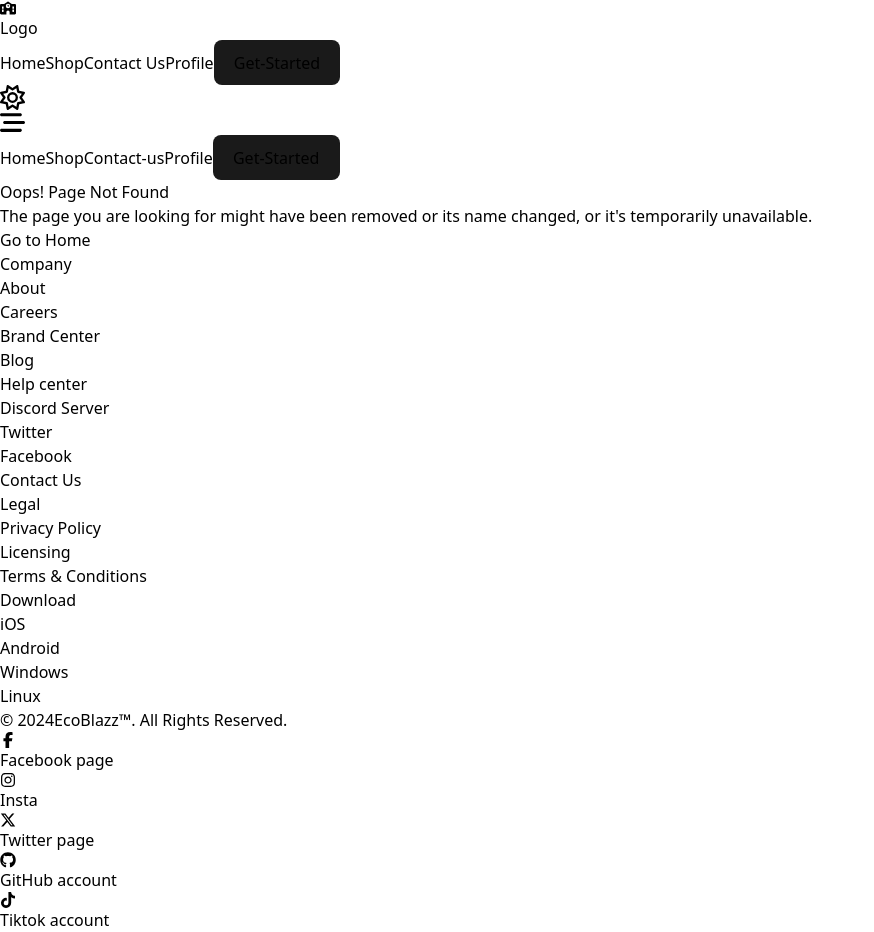
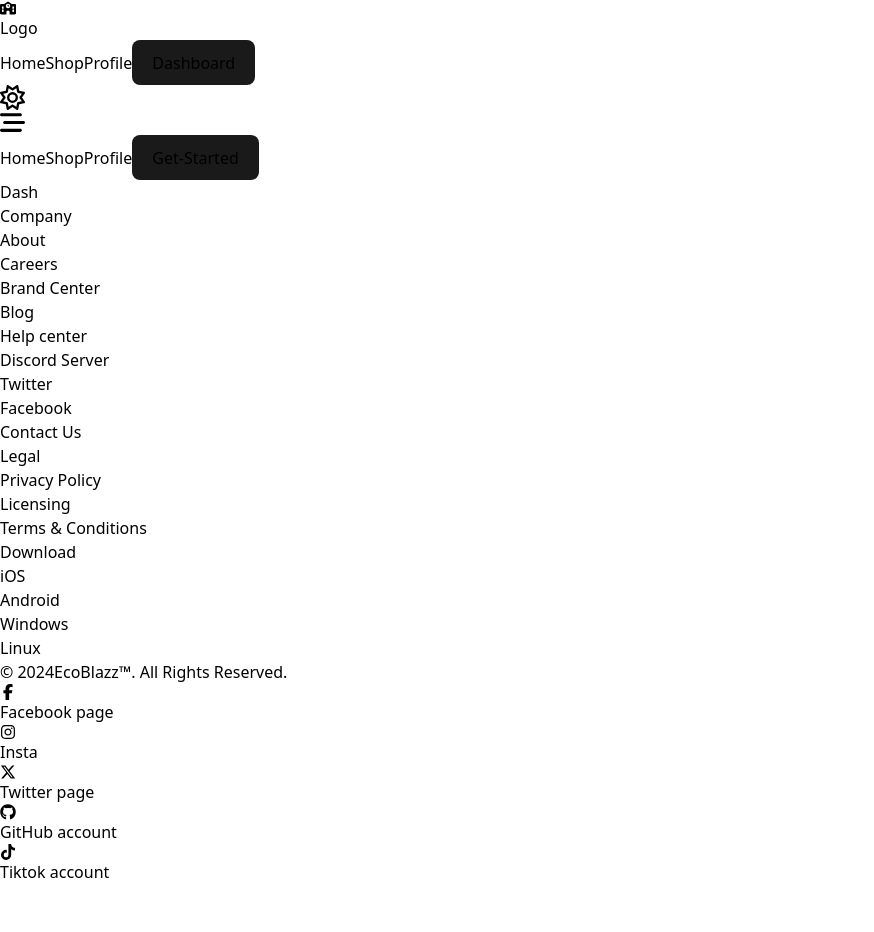
Before and after one commit to stephen-nene/ne-auth, a React (Vite) app in the folder client/: page /dash in a window 1280 px wide. Shown: the whole page, without its empty margins (0-874 px from the left). After the commit the page ends 884 px from the top, so only its background shows below. Built offline with nearby package versions, Linux system fonts and the light colour scheme.

Commit message:
dashboard done

```diff
--- a/client/src/App.jsx
+++ b/client/src/App.jsx
@@ -6,6 +6,7 @@ import Profile from "./components/pages/Profile";
 import Navbar from "./components/Navbar";
 import Footer from "./components/Footer";
 import Shop from "./components/pages/Shop";
+import Dashboard from "./components/pages/Dashboard";
 
 import Login from "./components/auth/Login";
 import Signup from "./components/auth/Signup";
@@ -45,6 +46,7 @@ function App() {
           <Route path="/login" element={<Login darkMode={darkMode} />} />
           <Route path="/register" element={<Signup darkMode={darkMode} />} />
           <Route path="/shop" element={<Shop darkMode={darkMode} />} />
+          <Route path="/dash" element={<Dashboard darkMode={darkMode} />} />
          {/* Protected Route */}
          <Route
             path="/profile"
--- a/client/src/components/Navbar.jsx
+++ b/client/src/components/Navbar.jsx
@@ -75,10 +75,10 @@ function Navbar({ loggedin = !true }) {
                   Home
                 </Link>
                 <Link className="" to="/shop">Shop</Link>
-                <Link className="" to="#">Contact Us</Link>
+                {/* <Link className="" to="#">Contact Us</Link> */}
                 <Link to="/profile" className="" >Profile</Link>
                 <button >
-                  {loggedin ? <Link>Dashboard</Link> : <Link to='/login'>Get-Started</Link>}
+                  {!loggedin ? <Link to='/dash'>Dashboard</Link> : <Link to='/login'>Get-Started</Link>}
 
 
                 </button>
@@ -114,11 +114,11 @@ function Navbar({ loggedin = !true }) {
               <Link href="/" className="">
                 Home
               </Link>
-              <Link href="/shop">Shop</Link>
-              <Link href="#">Contact-us</Link>
+              <Link to="/shop">Shop</Link>
+              {/* <Link href="#">Contact-us</Link> */}
               <Link to="/profile" >Profile</Link>
               <button>
-                {loggedin ? <Link to="/">Dashboard</Link> : <Link to="/login">Get-Started</Link>}
+                {loggedin ? <Link to="/dash">Dashboard</Link> : <Link to="/login">Get-Started</Link>}
               </button>
             </div>
           </div>
--- /dev/null
+++ b/client/src/components/pages/Dashboard.jsx
@@ -0,0 +1,23 @@
+import React from "react";
+import { Link } from "react-router-dom";
+import { MdDarkMode, MdLightMode } from "react-icons/md";
+import { useDispatch, useSelector } from "react-redux";
+
+
+export default function Dashboard() {
+
+    const darkMode = useSelector((state) => state.app.darkMode);
+    const dispatch = useDispatch();
+
+    return (
+        <div className={` ${darkMode ? 'bg-white' : 'bg-black'}  z-10 `}>
+            <div className="p-8">
+
+                <div className=" flex  items-cente justify-cente h-screen">
+                    {/* <p>sss</p> */}
+                    <h1 className="text-5xl font-bold text-gray-900 mb-4">Dash</h1>
+                </div>
+            </div>
+        </div>
+    );
+}
```
Also changed, not shown: client/src/components/pages/Navbar1.jsx (deleted, +0 -48 lines).
